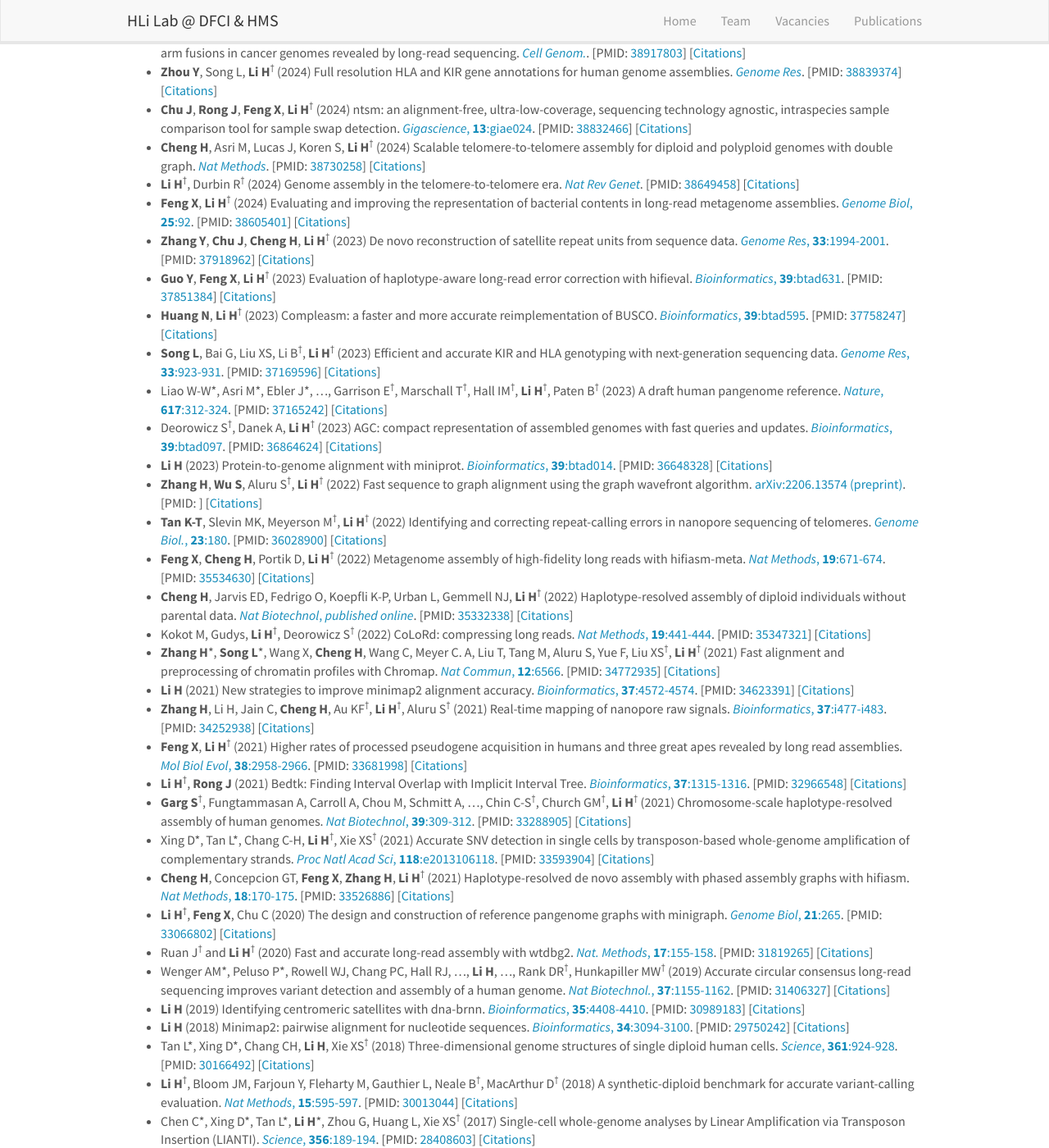
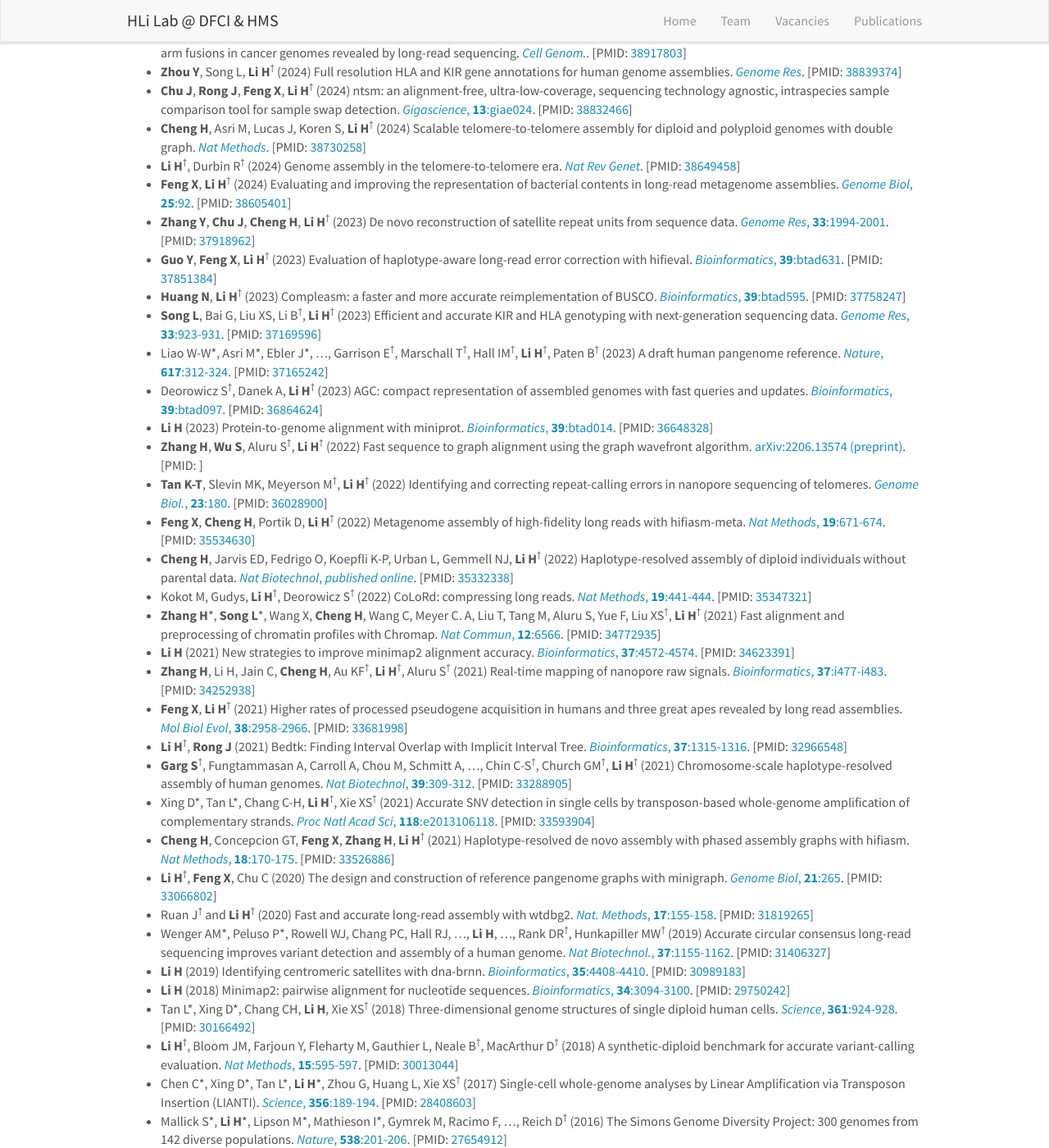
Before and after one commit to hlilab/hlilab.github.io, a Jekyll site: the page built from _pages/publications.md, in a window 1280 px wide and 1400 px high, scrolled down 197 px. Shown: the whole window at 82% size. Built offline with Jekyll 4.4.1, drawn with Linux system fonts in a browser that asks for light colours; nearby versions of some CDN libraries; comment, search, counter and statistics services are not loaded; some of the changed text lies outside the part shown.

Commit message:
another try

```diff
--- a/_pages/publications.md
+++ b/_pages/publications.md
@@ -17,10 +17,10 @@ permalink: /publications/
 <li>
 {{ publi.authors }} ({{ publi.year }}) {{ publi.title }}. <a href="{{ publi.url }}">{{ publi.display }}</a>.
 [PMID: <a href="https://www.ncbi.nlm.nih.gov/pubmed/{{ publi.pmid }}">{{ publi.pmid }}</a>]
+<span style="display:inline-block;" class="__dimensions_badge_embed__" data-pmid="{{ publi.pmid }}" data-style="small_rectangle"></span>
 <!--
-<span class="__dimensions_badge_embed__" data-pmid="{{ publi.pmid }}" data-style="small_rectangle"></span>
+[<a href="https://badge.dimensions.ai/details/pmid/{{ publi.pmid }}">Citations</a>]
 -->
-[<a href="https://badge.dimensions.ai/details/pmid/{{ publi.pmid }}">Citations</a>]
 </li>
 {% endfor %}
 </ul>
```
